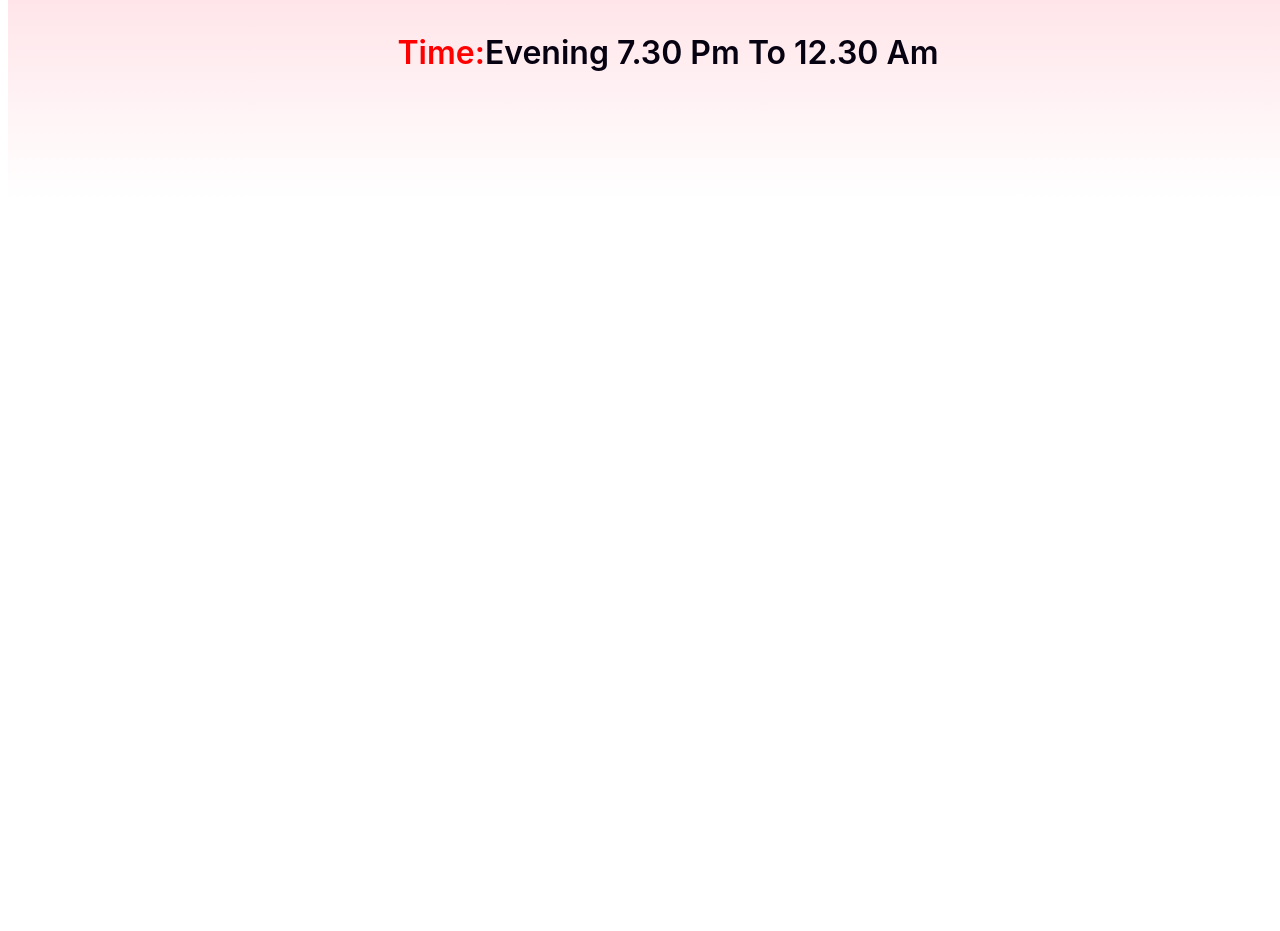
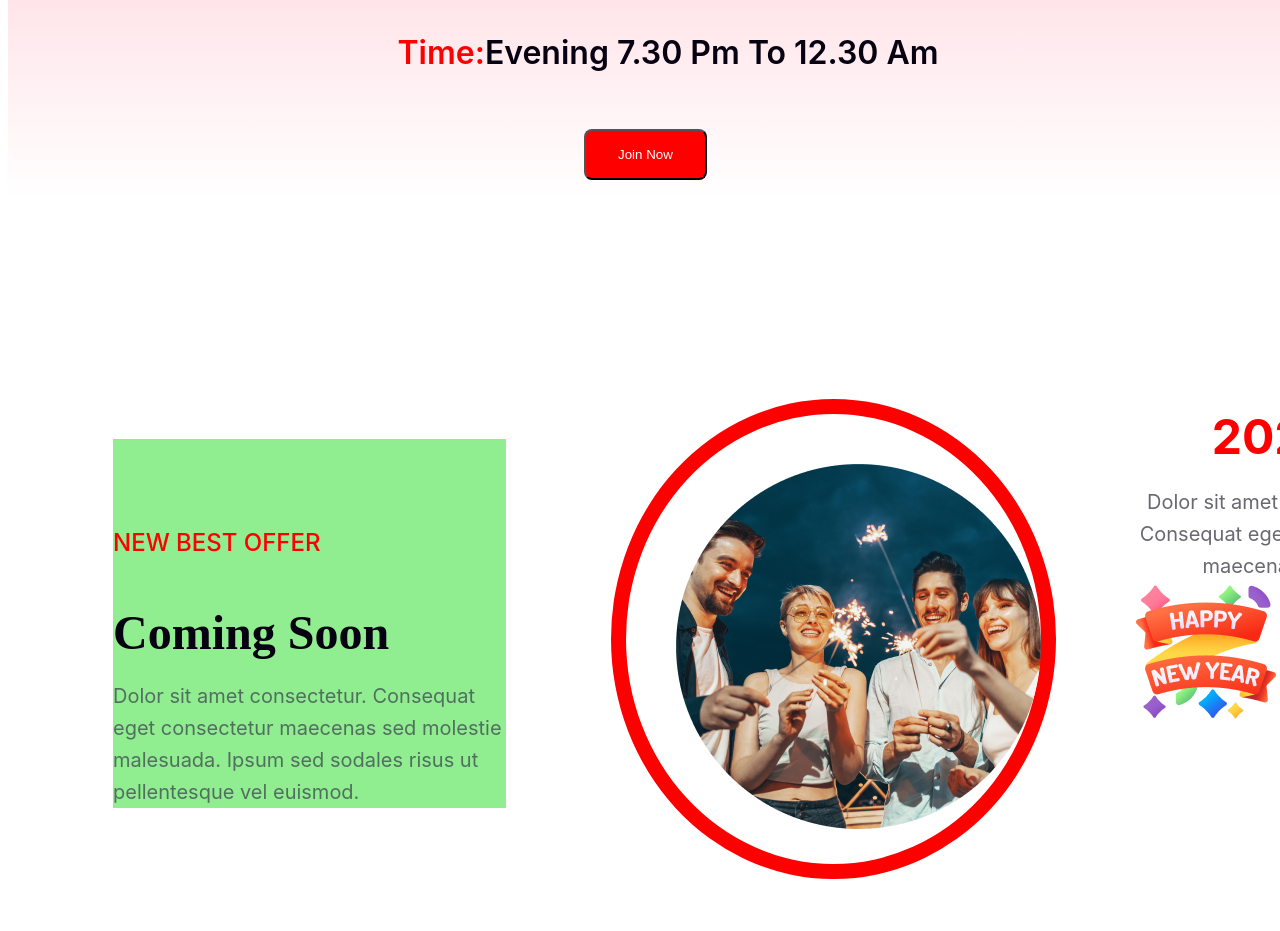
Before and after one commit to mobarak-06/assignment-1, a plain HTML site: page index.html in a window 1280 px wide. Shown: the part 2700-3631 px from the top of the page. Before the commit the page ends 3019 px from the top, so only its background shows below. Drawn offline with Linux system fonts and the light colour scheme.

Commit message:
new-year-pic added

```diff
--- a/index.html
+++ b/index.html
@@ -40,7 +40,23 @@
             <p class="data-2"><span class="data-1"> Place:</span>New Park Hotel</p>
             <p class="data-2"><span class="data-1">Date:</span>31 December Night 2023</p>
             <p class="data-2"><span class="data-1">Time:</span>Evening 7.30 pm to 12.30 am</p>
+            <button><span class="btn">Join Now</span></button>
         </div>
+        </div>
+    </section>
+    <section class="new">
+        <div class="even">
+            <p class="even-title">NEW BEST OFFER</p>
+            <p class="even-heading">Coming Soon</p>
+            <div class="even-discription">Dolor sit amet consectetur. Consequat eget consectetur maecenas sed molestie malesuada. Ipsum sed sodales risus ut pellentesque vel euismod. </div>
+        </div>
+        <div class="redious">
+            <img src="resources/Ellipse 1.png" alt="">
+        </div>
+        <div class="new-year">
+            <p class="year">2024</p>
+            <p class="year-24">Dolor sit amet consectetur. Consequat eget consectetur maecenas sed.</p>
+            <img src="resources/Group 96.png" alt="">
         </div>
     </section>
 </main>
--- a/styles/new-year.css
+++ b/styles/new-year.css
@@ -133,3 +133,82 @@ text-transform: capitalize;
     padding-top: 100px;
     padding-left: 0px auto;
 }
+button{
+    padding: 16px 32px;
+    margin-left: 576px;
+    margin-top: 48px;
+    border-radius: 8px;
+    background: #F00;
+
+}
+.btn{
+    color:#FFFFFF;
+}
+.even-title{
+    color: #F00;
+    font-family: Inter;
+    font-size: 24px;
+    font-weight: 500;
+    text-align: left;
+    padding-top: 65px;
+}
+.even-heading{
+    color: #070211;
+    font-family: Merriweather;
+    font-size: 48px;
+    font-weight: 900;
+    text-transform: capitalize;
+    text-align: left;
+    padding-top: 0px;
+
+
+}
+.even-discription{
+    color: rgba(39, 28, 61, 0.6);
+    font-family: Inter;
+    font-size: 20px;
+    font-weight: 400;
+    line-height: 32px;
+    width: 393px;
+    padding-top: 20px;
+}
+.even{
+  gap: 25px;
+  background-color: lightgreen;
+  margin: 120px 105px;
+}
+
+.new{
+    display: flex;
+    /* background-color: aquamarine; */
+}
+.redious{
+    border: 15px solid red;
+    /* background-color: bisque; */
+    width: 400px;
+    height: 400px;
+    border-radius:50%;
+    padding-left: 50px;
+    padding-top: 50px;
+    padding-right: 10;
+    margin-top: 80px;
+    margin-right: 80px;
+
+}
+.year{
+    color: #F00;
+    font-family: Inter;
+    font-size: 48px;
+    font-weight: 700;
+}
+.year-24{
+    width: 276px;
+    color: rgba(7, 2, 17, 0.60);
+    font-family: Inter;
+    font-size: 20px;
+    font-weight: 400;
+    line-height: 32px;
+}
+.new-year{
+    padding-top: 40px;
+}
```
